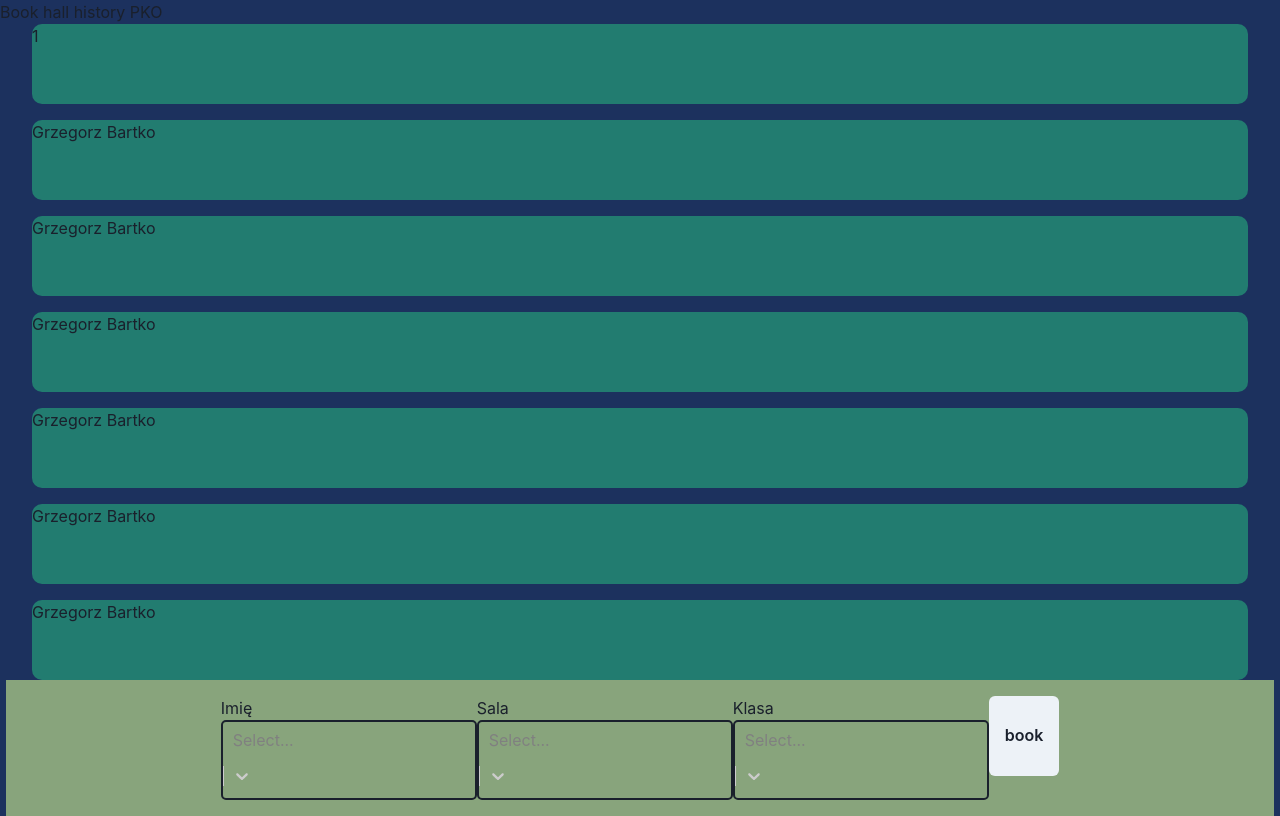
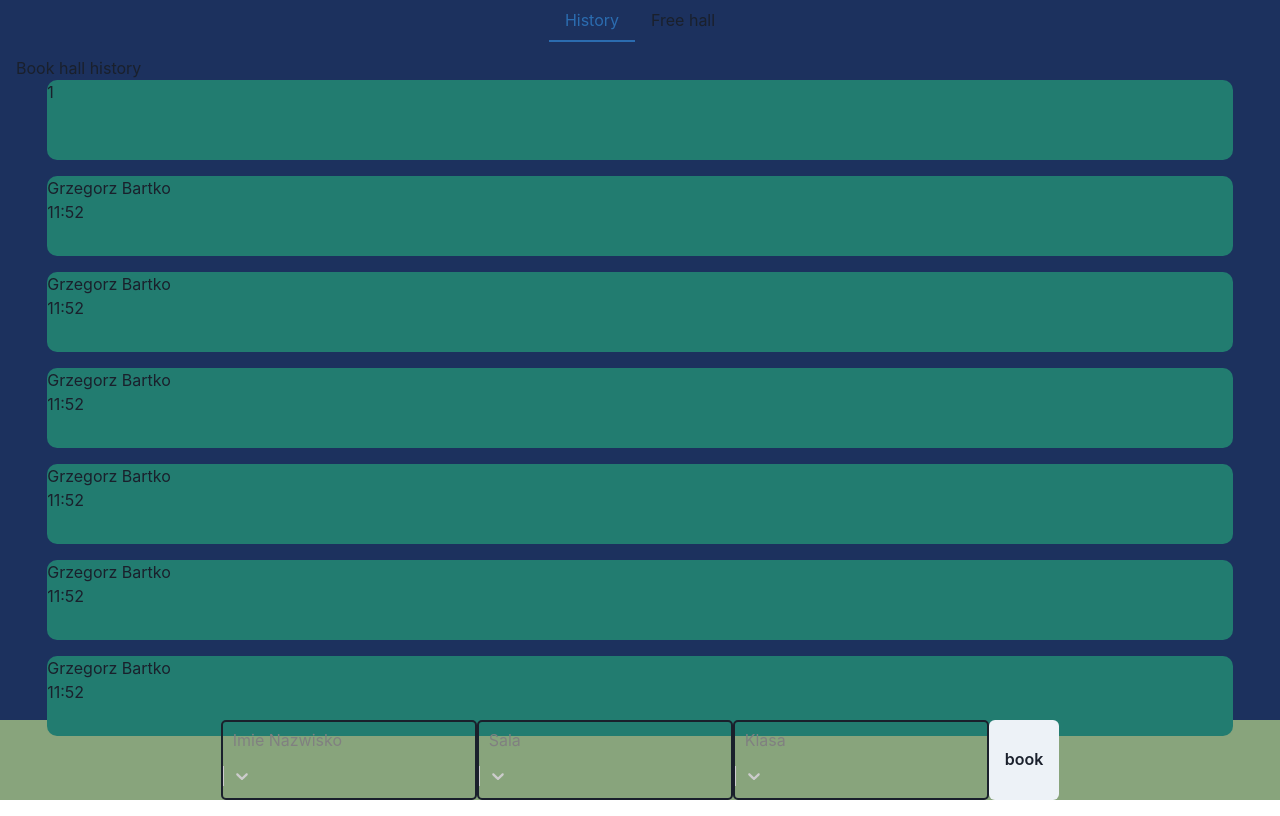
Before and after one commit to myros2207/front-school-halls-project-tablet, a React (Create React App) app: page /pko in a window 1280 px wide. Built offline with nearby package versions, Linux system fonts and the light colour scheme; no server answers.

Commit message:
add tabs with 'History' & 'Free Hall'

```diff
--- a/src/Component/DMOBookHall.tsx
+++ b/src/Component/DMOBookHall.tsx
@@ -1,9 +1,22 @@
 import React, {useEffect, useState} from 'react';
 import Select from "react-select";
-import {Box, Button, Center, Container, Flex, Select as SelectChakra, Text} from '@chakra-ui/react'
+import {
+    Box,
+    Button,
+    Center,
+    Container,
+    Flex,
+    Select as SelectChakra,
+    Tab, TabPanel,
+    TabPanels,
+    Tabs,
+    Text
+} from '@chakra-ui/react'
 import axios from "axios";
 import {color1, color2, color3, color4} from "./Color";
 import {IHistory, MockHistoryBookHall} from "./mock";
+import HisotoryBookComponent from "./HisotoryBookComponent";
+import FreeHallsComponent from "./FreeHallsComponent";
 
 function DMOBookHall() {
 
@@ -55,7 +68,7 @@ function DMOBookHall() {
         setClasses(arr)
     }
     const GetHalls = async () => {
-        const response = await axios.get("http://localhost:3000/halls")
+        const response = await axios.get("http://localhost:3000/freeHalls")
         const arr = []
         for (let i = 0; i < response.data.length; i++) {
             if (response.data[i].building.buildingName === "DMO") {
@@ -83,15 +96,14 @@ function DMOBookHall() {
             MockHistoryBookHall.push(
                 {
                     name: chosenTeacher,
-                    data: hours +":"+minutes,
+                    data: hours + ":" + minutes,
                     hall: 201,
                     class: "2k"
                 }
             )
             GetHistory()
             console.log(history)
-        }
-        else {
+        } else {
             console.log("hall is book other user ")
         }
 
@@ -123,47 +135,39 @@ function DMOBookHall() {
     }
 
 
+    return (
+        <div>
+            <Center background={color1} w={"100%"} h={"full"} minHeight={"100%"} flexDirection={"column"}>
+                <Tabs w={"100%"} height={"90vh"}>
+                    <Center>
+                        <Flex>
+                            <Tab>History</Tab>
+                            <Tab>Free hall</Tab>
+                        </Flex>
+                    </Center>
+                    <TabPanels>
+                        <TabPanel>
+                            <HisotoryBookComponent/>
+                        </TabPanel>
+                        <TabPanel>
+                            <FreeHallsComponent/>
+                        </TabPanel>
+                    </TabPanels>
+                </Tabs>
+                <Flex p={"h1rem"} w={"100vw"} h={"100%"} background={color3} justifyContent={"center"}>
 
-    return (
-        <div className="App">
-            <div style={{display: "block", margin: "0"}}>
-                <Center background={color1} w={"100%"} h={"full"} minHeight={"100%"} flexDirection={"column"}>
-                    <Box overflow={"auto"} w={"100%"} h={"85vh"}>
-                        <h1>Book hall history</h1>
-                        <Box margin={"auto"} h={"5rem"} borderRadius={"10px"} w={"95%"} background={color2}>
-                            1
-                        </Box>
-                        {
-                            history.reverse().map((mock) =>
-                                <Box h={"5rem"} m={"auto"} mt={"1rem"} borderRadius={"10px"} w={"95%"}
-                                     background={color2}>
-                                    <h2>{mock.name}</h2>
-                                    <h2>{mock.data}</h2>
-                                </Box>
-                            )
-                        }
-                    </Box>
-                    <Flex p={"1rem"} w={"99vw"} h={"100%"} background={color3} justifyContent={"center"}>
-                        <Box>
-                            <Text>Imię</Text>
-                            <Select onChange={chooseTeacher} options={teachers} isSearchable={true}
+                    <Select placeholder={"Imie Nazwisko"} onChange={chooseTeacher} options={teachers}
+                            isSearchable={true}
                             styles={reactSelectStyles}/>
-                        </Box>
-                        <Box>
-                            <Text>Sala</Text>
-                            <Select onChange={chooseHalls} options={halls} isSearchable={true}
+                    <Select placeholder={"Sala"} onChange={chooseHalls} options={halls} isSearchable={true}
                             styles={reactSelectStyles}/>
-                        </Box>
-                        <Box>
-                            <Text>Klasa</Text>
-                            <Select onChange={chooseClass} options={classes} isSearchable={true}
+                    <Select placeholder={"Klasa"} onChange={chooseClass} options={classes} isSearchable={true}
                             styles={reactSelectStyles}/>
-                        </Box>
                     <Button h={"10vh"} onClick={BookHall}>book</Button>
                 </Flex>
             </Center>
             {/*<button onClick={BookNew}>chek</button>*/}
-            </div>
+            {/*</div>*/}
         </div>
     );
 }
--- /dev/null
+++ b/src/Component/FreeHallsComponent.tsx
@@ -0,0 +1,55 @@
+import React, {useEffect, useState} from 'react';
+import axios from "axios";
+import {Box, Container} from "@chakra-ui/react";
+
+const FreeHallsComponent = () => {
+    const [allFreeHalls, setAllFreeHalls] = useState([])
+    const [minusOne, setMinusOne] = useState([])
+    const [freeHallsNumber, setFreeHallsNumber] = useState([])
+
+    useEffect(() => {
+        GetFreeHalls()
+    }, []);
+
+
+    const GetFreeHalls = async () => {
+        const response = await axios.get("http://localhost:3000/freeHalls")
+const arr:number[] = []
+        for (let i = 0; i < response.data.length; i++) {
+            arr.push(
+                response.data[i].hallNumber
+            )
+        }
+        // @ts-ignore
+        setFreeHallsNumber(arr)
+        const checkFirstNumber = freeHallsNumber.filter( function (num) {
+
+            // @ts-ignore
+            return num.startsWith(1)
+        })
+        // console.log(response.data)
+
+        console.log(freeHallsNumber)
+        console.log(checkFirstNumber)
+        setAllFreeHalls(response.data)
+        console.log(response.data)
+    }
+    return (
+        <Box>
+            {
+                allFreeHalls.map((free:any) =>
+                    <>
+
+                    <h2>{free.hallNumber}</h2>
+                    </>
+                )
+            }
+            <Box>
+                <h2>-1 piętro</h2>
+                {}
+            </Box>
+        </Box>
+    );
+};
+
+export default FreeHallsComponent;
--- /dev/null
+++ b/src/Component/HisotoryBookComponent.tsx
@@ -0,0 +1,36 @@
+import React, {useEffect, useState} from 'react';
+import {Box} from "@chakra-ui/react";
+import {color2} from "./Color";
+import {IHistory, MockHistoryBookHall} from "./mock";
+
+const HistoryBookComponent = () => {
+    const [history, setHistory] = useState<IHistory[]>([])
+
+    useEffect(() => {
+        GetHistory()
+    }, []);
+
+    const GetHistory = () => {
+        setHistory(MockHistoryBookHall)
+    }
+    return (
+            <Box overflow={"auto"} w={"100%"} h={"85vh"}>
+                <h1>Book hall history</h1>
+                <Box margin={"auto"} h={"5rem"} borderRadius={"10px"} w={"95%"} background={color2}>
+                    1
+                </Box>
+                {
+                    history.reverse().map((mock) =>
+                        <Box h={"5rem"} m={"auto"} mt={"1rem"} borderRadius={"10px"} w={"95%"}
+                             background={color2}>
+                            <h2>{mock.name}</h2>
+                            <h2>{mock.data}</h2>
+                        </Box>
+                    )
+                }
+            </Box>
+
+    );
+};
+
+export default HistoryBookComponent;
--- a/src/Component/PKOBookHall.tsx
+++ b/src/Component/PKOBookHall.tsx
@@ -1,11 +1,24 @@
 import React, {useEffect, useState} from 'react';
 import Select from "react-select";
-import {Box, Button, Center, Container, Flex, Select as SelectChakra, Text} from '@chakra-ui/react'
+import {
+    Box,
+    Button,
+    Center,
+    Container,
+    Flex,
+    Select as SelectChakra,
+    Tab, TabPanel,
+    TabPanels,
+    Tabs,
+    Text
+} from '@chakra-ui/react'
 import axios from "axios";
 import {color1, color2, color3, color4} from "./Color";
 import {IHistory, MockHistoryBookHall} from "./mock";
+import HisotoryBookComponent from "./HisotoryBookComponent";
+import FreeHallsComponent from "./FreeHallsComponent";
 
-function PKOBookHall() {
+function DMOBookHall() {
 
     const [teachers, setTeachers] = useState<any>([])
     const [classes, setClasses] = useState<any>([])
@@ -13,14 +26,19 @@ function PKOBookHall() {
     const [chosenTeacher, setChosenTeacher] = useState("")
     const [chosenClass, setChosenClass] = useState("")
     const [chosenHalls, setChosenHalls] = useState("")
-
+    const [bookLesson, setBookLesson] = useState<IHistory[]>([])
+    const [history, setHistory] = useState<IHistory[]>([])
 
     useEffect(() => {
         GetClasses()
         GetTeachers()
         GetHalls()
+        GetHistory()
     }, [])
 
+    const GetHistory = () => {
+        setHistory(MockHistoryBookHall)
+    }
     const GetTeachers = async () => {
         const response = await axios.get("http://localhost:3000/teachers")
 
@@ -49,15 +67,11 @@ function PKOBookHall() {
         }
         setClasses(arr)
     }
-
     const GetHalls = async () => {
-        const response = await axios.get("http://localhost:3000/halls")
-
+        const response = await axios.get("http://localhost:3000/freeHalls")
         const arr = []
         for (let i = 0; i < response.data.length; i++) {
             if (response.data[i].building.buildingName === "PKO") {
-
-
                 arr.push({
                         label: response.data[i].hallNumber + " " + response.data[i].hallType,
                         value: response.data[i].hallId
@@ -65,15 +79,7 @@ function PKOBookHall() {
                 )
             }
         }
-        // if  (response.data.building.buildingName == "PKO"){
-        //     console.log("Ok")
-        // }
         setHalls(arr)
-        console.log(arr)
-        // console.log(response.data.hallid)
-        // @ts-ignore
-        console.log(response.data.map((m) => m.building.buildingName))
-        console.log(response.data[0].building)
     }
 
     const BookHall = async () => {
@@ -82,12 +88,29 @@ function PKOBookHall() {
             hallId: chosenHalls,
             classId: chosenClass,
         })
-        console.log(response.data)
+        const d = new Date();
+        const hours = d.getHours();
+        const minutes = d.getMinutes()
+        if (response.data === true) {
+            console.log("you book")
+            MockHistoryBookHall.push(
+                {
+                    name: chosenTeacher,
+                    data: hours + ":" + minutes,
+                    hall: 201,
+                    class: "2k"
+                }
+            )
+            GetHistory()
+            console.log(history)
+        } else {
+            console.log("hall is book other user ")
+        }
 
+        await GetHistory()
     }
     const chooseTeacher = (e: any) => {
         setChosenTeacher(e.value)
-        console.log(chosenTeacher)
 
     }
 
@@ -113,44 +136,40 @@ function PKOBookHall() {
 
 
     return (
-        <div className="App">
-            <div style={{display: "block", margin: "0"}}>
+        <div>
             <Center background={color1} w={"100%"} h={"full"} minHeight={"100%"} flexDirection={"column"}>
-                    <Box overflow={"auto"} w={"100%"} h={"85vh"}>
-                        <h1>Book hall history PKO</h1>
-                        <Box margin={"auto"} h={"5rem"} borderRadius={"10px"} w={"95%"} background={color2}>
-                            1
-                        </Box>
-                        {
-                            MockHistoryBookHall.map((mock) =>
-                                <Box h={"5rem"} m={"auto"} mt={"1rem"} borderRadius={"10px"} w={"95%"} background={color2}>
-                                    <h2>{mock.name} </h2>
-                                </Box>
-                            )
-                        }
-                    </Box>
-                    <Flex p={"1rem"} w={"99vw"} h={"100%"} background={color3} justifyContent={"center"}>
-                        <Box>
-                            <Text>Imię</Text>
-                            <Select onChange={chooseTeacher} options={teachers} isSearchable={true}
+                <Tabs w={"100%"} height={"90vh"}>
+                    <Center>
+                        <Flex>
+                            <Tab>History</Tab>
+                            <Tab>Free hall</Tab>
+                        </Flex>
+                    </Center>
+                    <TabPanels>
+                        <TabPanel>
+                            <HisotoryBookComponent/>
+                        </TabPanel>
+                        <TabPanel>
+                            <FreeHallsComponent/>
+                        </TabPanel>
+                    </TabPanels>
+                </Tabs>
+                <Flex p={"h1rem"} w={"100vw"} h={"100%"} background={color3} justifyContent={"center"}>
+
+                    <Select placeholder={"Imie Nazwisko"} onChange={chooseTeacher} options={teachers}
+                            isSearchable={true}
                             styles={reactSelectStyles}/>
-                        </Box>
-                        <Box>
-                            <Text>Sala</Text>
-                            <Select onChange={chooseHalls} options={halls} isSearchable={true}
+                    <Select placeholder={"Sala"} onChange={chooseHalls} options={halls} isSearchable={true}
                             styles={reactSelectStyles}/>
-                        </Box>
-                        <Box>
-                            <Text>Klasa</Text>
-                            <Select onChange={chooseClass} options={classes} isSearchable={true}
+                    <Select placeholder={"Klasa"} onChange={chooseClass} options={classes} isSearchable={true}
                             styles={reactSelectStyles}/>
-                        </Box>
                     <Button h={"10vh"} onClick={BookHall}>book</Button>
                 </Flex>
             </Center>
-            </div>
+            {/*<button onClick={BookNew}>chek</button>*/}
+            {/*</div>*/}
         </div>
     );
 }
 
-export default PKOBookHall;
+export default DMOBookHall;
```
Also changed, not shown: src/Component/StartPage.tsx (+20 -7 lines). Lines whose indentation alone changed are shown as unchanged.
